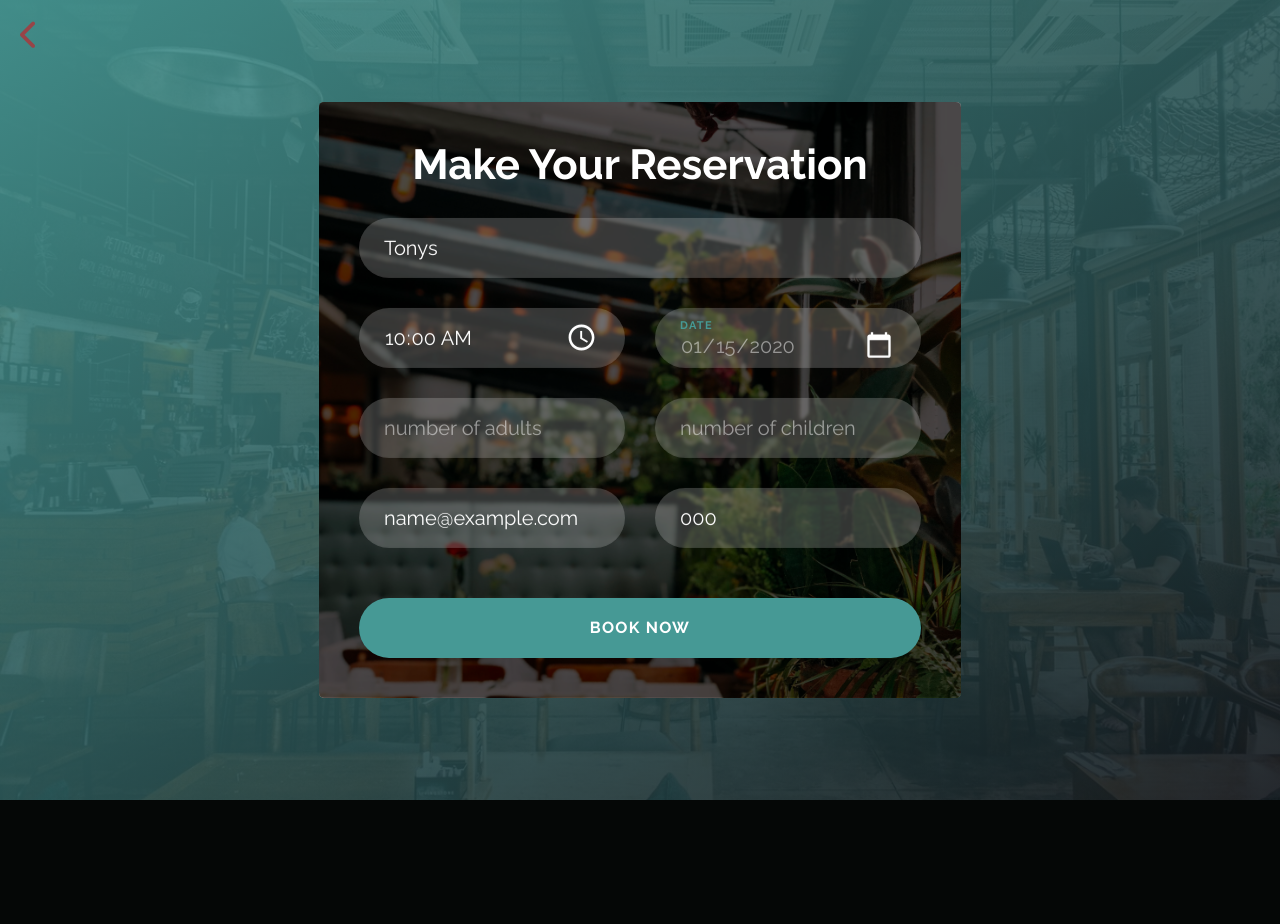
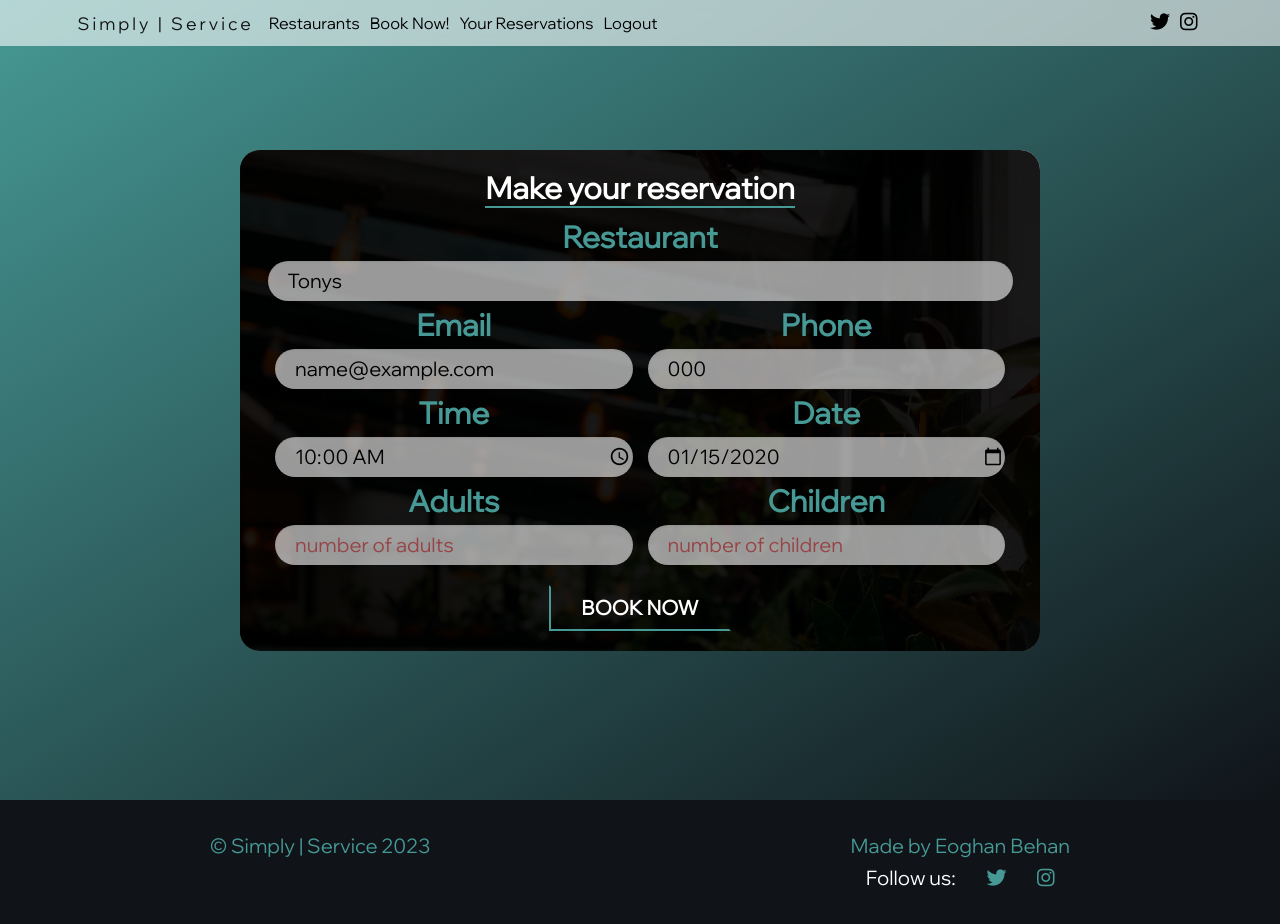
Before and after one commit to EeeBeeDee/simply-service, a Django app: page /bookings/update/1/ in a window 1280 px wide. Before the commit the page ends 800 px from the top, so only its background shows below. Run offline with Django 3.2, Linux system fonts and the light colour scheme; a user stored in the database is signed in; tables that the repository leaves empty hold one stand-in row (values such as "Sample post"); some libraries are stand-ins or nearby versions.

Commit message:
Replace orignal booking view with new version

```diff
--- a/bookings/urls.py
+++ b/bookings/urls.py
@@ -4,8 +4,7 @@ from . import views
 
 urlpatterns = [
     path('', views.bookings, name='bookings'),
-    path('booking2/', views.booking2, name='booking2'),
-    path('booking2/<restaurant>', views.booking2, name='booking2name'),
+    path('<restaurant>', views.bookings, name='booking2name'),
     path('your_bookings/', views.YourBookings.as_view(), name='your_bookings'),
     path('<slug:slug>/', views.booking_detail, name='booking_detail'),
     path('update/<int:id>/', views.booking_update, name='booking_update'),
--- a/bookings/views.py
+++ b/bookings/views.py
@@ -13,11 +13,12 @@ from .forms import BookingsForm
 
 
 @login_required()
-def bookings(request):
+def bookings(request, restaurant=""):
     """
     Make a reservation page
     """
     user = get_object_or_404(UserProfile, username=request.user)
+
     form = BookingsForm()
     print(user.phone)
     if request.method == "POST":
@@ -51,8 +52,9 @@ def bookings(request):
                                      "made, please try again."))
     else:
         form = BookingsForm(initial={'number': user.phone,
-                                     'email': user.email})
-    return render(request, 'bookings.html', {'form': form})
+                                     'email': user.email,
+                                    'restaurant': restaurant})
+    return render(request, "booking2.html", {'form': form})
 
 
 class YourBookings(LoginRequiredMixin, View):
@@ -100,14 +102,3 @@ def booking_update(request, id):
         "form": form,
     }
     return render(request, "booking_update.html", context)
-
-
-def booking2(request, restaurant=""):
-    user = get_object_or_404(UserProfile, username=request.user)
-
-
-
-    form = BookingsForm(initial={'number': user.phone,
-                                    'email': user.email,
-                                    'restaurant': restaurant})
-    return render(request, "booking2.html", {'form': form})
--- a/simply_service/settings.py
+++ b/simply_service/settings.py
@@ -31,7 +31,7 @@ SECRET_KEY = os.environ.get('SECRET_KEY')
 
 # SECURITY WARNING: don't run with debug turned on in production!
 # DEBUG = os.environ.get('DEBUG', False)
-DEBUG = False
+DEBUG = True
 
 ALLOWED_HOSTS = ['simply-service.herokuapp.com', 'localhost', '127.0.0.1']
 
--- a/templates/booking_update.html
+++ b/templates/booking_update.html
@@ -1,92 +1,54 @@
-{% load static %}
+{% extends "base.html" %} {% load static %} {% block content %}
 
-<!DOCTYPE html>
-<html lang="en">
+<div class="row flex-column justify-content-center align-items-center gradient-bg" style="height: 100vh;">
 
-<head>
-	<meta charset="utf-8">
-	<meta http-equiv="X-UA-Compatible" content="IE=edge">
-	<meta name="viewport" content="width=device-width, initial-scale=1">
-
-	<title>Simply Service | Bookings</title>
-
-	<link href="https://fonts.googleapis.com/css?family=Raleway:400,700" rel="stylesheet">
-
-	<!-- Font Awesome -->
-    <link
-    href="https://cdnjs.cloudflare.com/ajax/libs/font-awesome/6.0.0/css/all.min.css"
-    rel="stylesheet"
-    />
-
-	<!-- Bootstrap -->
-	<link type="text/css" rel="stylesheet" href="{% static 'bookings/css/bootstrap.min.css' %}" />
-
-	<link type="text/css" rel="stylesheet" href="{% static 'style.css' %}" />
-	<link type="text/css" rel="stylesheet" href="{% static 'bookings/css/bookings-style.css' %}" />
-
-
-
-</head>
-
-<body>
-	<a href="{% url 'homepage' %}"><i class="fas fa-chevron-left return"></i></a>
-
-	<div id="booking" class="section">
-		<div class="section-center">
-			<div class="container">
-				<div class="row">
-					<form method="post" action="{% url 'booking_update' booking.id %}" enctype="multipart/form-data" class="booking-form">
-						<div class="form-header">
-							<h1>Make your reservation</h1>
+    <div class="booking-form2">
+					<form method="post" action="{% url 'booking_update' booking.id %}" enctype="multipart/form-data" class="form">
+                        <h1 class="form-title">Make your reservation</h1>
+                        {% csrf_token %}
+                        <div class="form-group">
+                            <span class="form-label">Restaurant</span>
+                            {{ form.restaurant }}
                         </div>
-							{% csrf_token %}
-                            <div class="row">
-								<div class="col-md-12">
+                        <div class="row w-100">
+                            <div class="col-12 col-lg-6">
                                 <div class="form-group">
-                                        {{ form.restaurant }}
-                                        <span class="form-label">Restaurant</span>
+                                    <span class="form-label">Email</span>
+                                    {{ form.email }}
                                 </div>
                             </div>
-								<div class="col-md-6">
+                            <div class="col-12 col-lg-6">
                                 <div class="form-group">
-                                        {{ form.time }}
-                                        <span class="form-label">Time</span>
-                                    </div>
-                                </div>
-								<div class="col-md-6">
-									<div class="form-group">
-										{{ form.date }}
-										<span class="form-label">Date</span>
+                                    <span class="form-label">Phone</span>
+                                    {{ form.number }}
                                 </div>
                             </div>
                         </div>
-							<div class="row">
-								<div class="col-md-6">
+                        <div class="row w-100">
+                            <div class="col-12 col-lg-6">
                                 <div class="form-group">
-										{{ form.no_of_adults }}
-										<span class="select-arrow"></span>
-										<span class="form-label">Adults</span>
+                                    <span class="form-label">Time</span>
+                                    {{ form.time }}
                                 </div>
                             </div>
-								<div class="col-md-6">
+                            <div class="col-12 col-lg-6">
                                 <div class="form-group">
-										{{ form.no_of_children }}
-										<span class="select-arrow"></span>
-										<span class="form-label">Children</span>
+                                    <span class="form-label">Date</span>
+                                    {{ form.date }}
                                 </div>
                             </div>
                         </div>
-							<div class="row">
-								<div class="col-md-6">
+                        <div class="row w-100">
+                            <div class="col-12 col-lg-6">
                                 <div class="form-group">
-										{{ form.email }}
-										<span class="form-label">Email</span>
+                                    <span class="form-label">Adults</span>
+                                    {{ form.no_of_adults }}
                                 </div>
                             </div>
-								<div class="col-md-6">
+                            <div class="col-12 col-lg-6">
                                 <div class="form-group">
-										{{ form.number }}
-										<span class="form-label">Phone</span>
+                                    <span class="form-label">Children</span>
+                                    {{ form.no_of_children }}
                                 </div>
                             </div>
                         </div>
@@ -94,19 +56,5 @@
 					</form>
 		</div>
 	</div>
-		</div>
-	</div>
 
-	<!-- MDB -->
-    <script
-    type="text/javascript"
-    src="https://cdnjs.cloudflare.com/ajax/libs/mdb-ui-kit/6.2.0/mdb.min.js"
-    ></script>
-
-	<script src="{% static 'bookings/js/jquery.min.js' %}"></script>
-	<script src="{% static 'bookings/js/app.js' %}"></script>
-
-
-</body>
-
-</html>
+    {% endblock content %}
```
Lines whose indentation alone changed are shown as unchanged.
